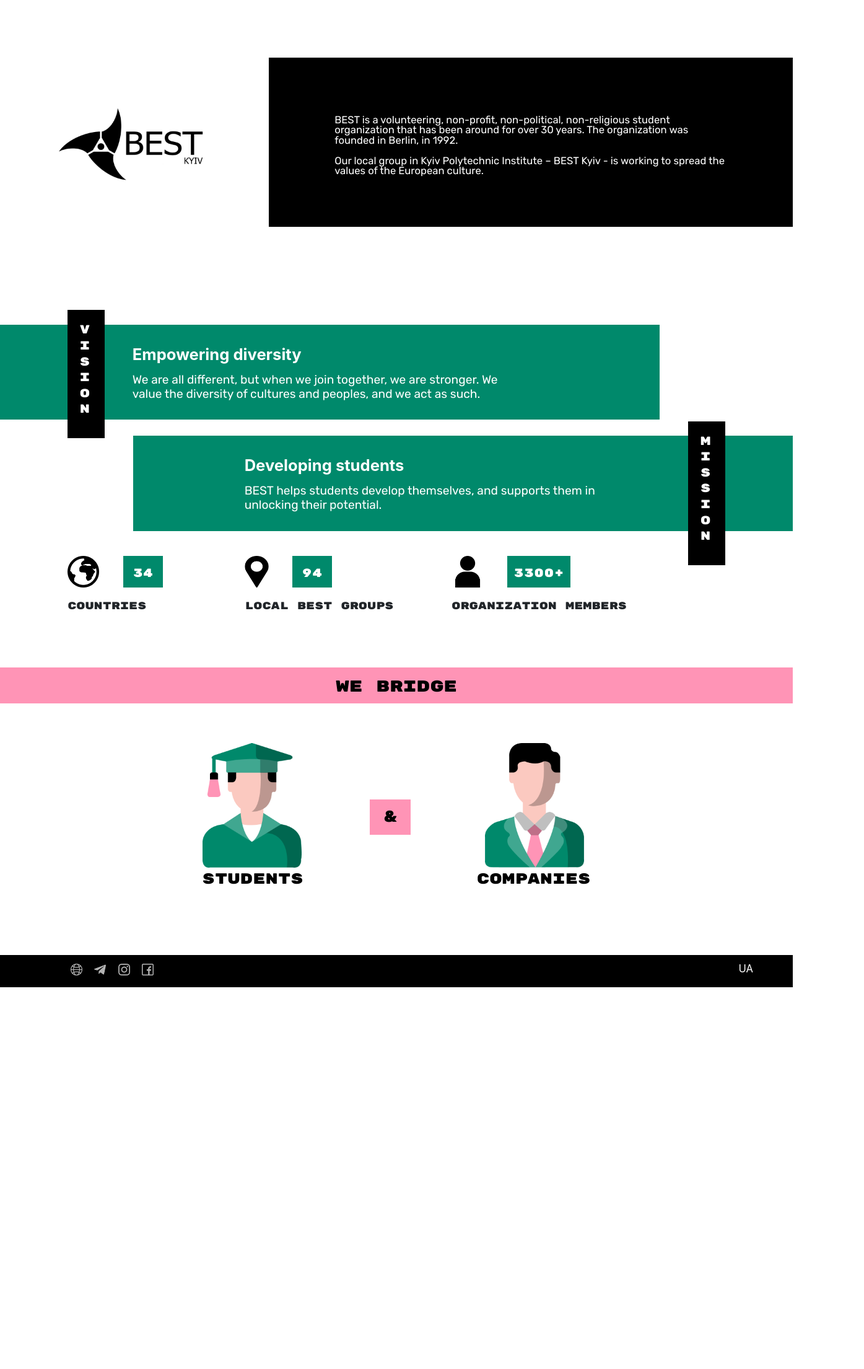
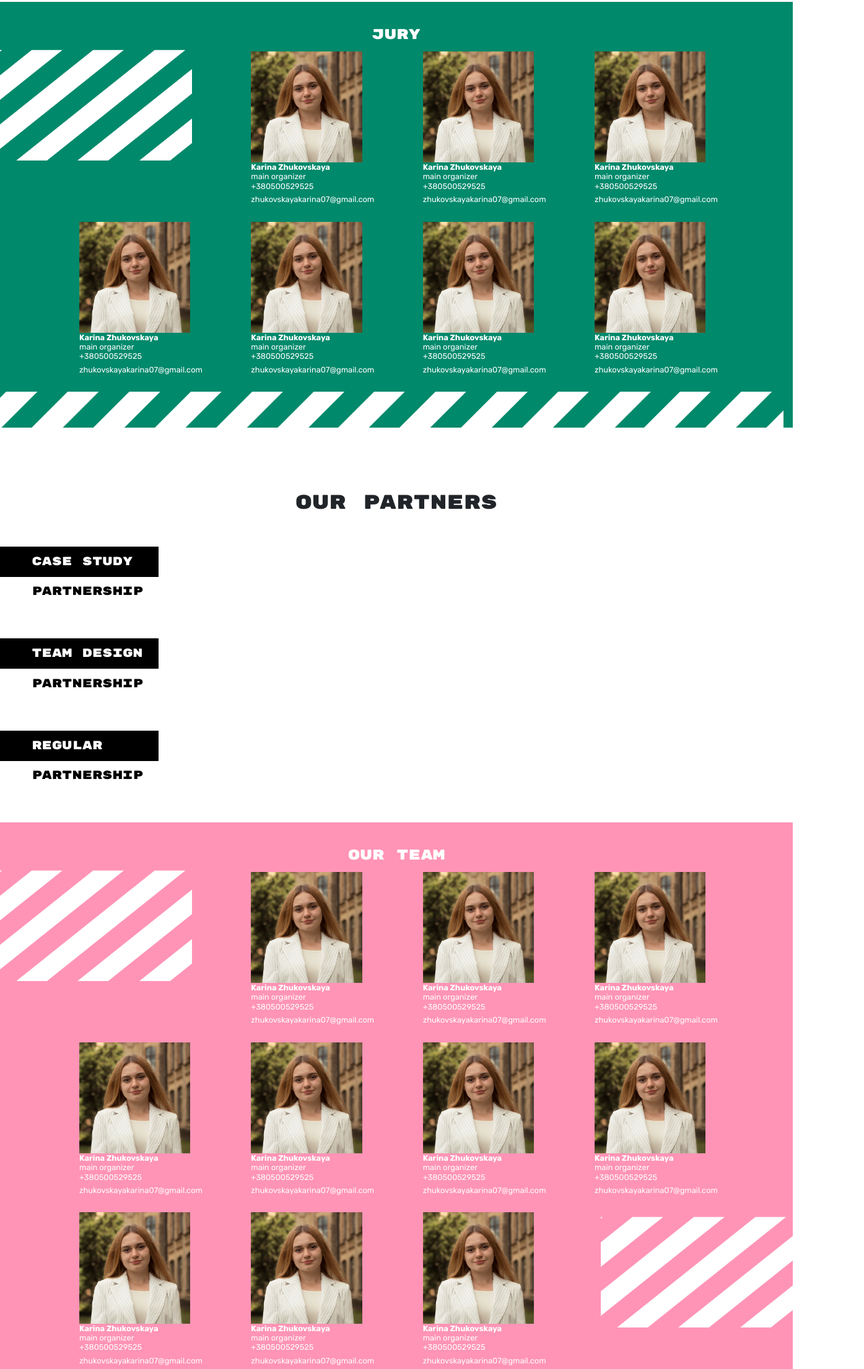
Before and after one commit to bestkyiv/ebec-2019, a plain HTML site: page index.html in a window 1280 px wide. Shown: the part 3436-5645 px from the top of the page at 62% size, 1395 px wide, since content can reach past the window. Before the commit the page ends 5029 px from the top, so only its background shows below. Drawn offline with nearby package versions, Linux system fonts and the light colour scheme.

Commit message:
v0.6 update jury - version not for deploy

```diff
--- a/css/main.css
+++ b/css/main.css
@@ -533,15 +533,10 @@ top: 1vw;
 //////////////////////////////////////////////////////////////*/
 
 
-.standart-jury {
-    margin: 0 auto;
-    display: flex;
-    flex-direction: column;
-    padding-top: 7.5%;
-    padding-bottom: 7.5%;
+.jury-container .standart-11 {
     width: 100%;
+    padding-bottom: 0;
 }
-
 .jury-container .row h1 {
     margin-top: 3vw;
     font-size: 2vw;
@@ -552,13 +547,11 @@ top: 1vw;
 .jury-container {
     background-color: #00896B;
     color: #FFFFFF;
-    height: 20vw;
 }
 
 .jury-poloski{
     height: 4.5vw;
     width: 100vw;
-    margin-top: 14vw;
     bottom: 0;
 }
 .jury-poloski img{
--- a/index.html
+++ b/index.html
@@ -258,145 +258,200 @@
 </section>
 
 <!--jury-->
-<!--<section>-->
-<!--    <div class="jury-container">-->
-<!--        <div class="container-fluid">-->
-<!--            <div class="row justify-content-center">-->
-<!--                <h1 class="rubik-mono">JURY</h1>-->
-<!--            </div>-->
-<!--            <div>-->
+<section>
+    <div class="jury-container">
+        <div class="standart-11 team position-relative">
+            <h1 class="rubik-mono our-team">JURY</h1>
+            <img class="poloski-team position-absolute poloski-team-top-left" src="img/poloski-team.png" alt="poloski top left">
 
-<!--            </div>-->
-<!--            <div class="row jury-poloski ">-->
-<!--                <img src="img/jury-poloski.png" alt="Jury poloski">-->
-<!--            </div>-->
-<!--        </div>-->
-<!--    </div>-->
-<!--</section>-->
+            <div class="photo justify position-relative">
+                <div class="item left-member hide-member">
+                    <img src="img/coreteam/karina.png" alt="Main Organizer">
+                </div>
+                <div class="item">
+                    <img src="img/coreteam/karina.png" alt="Main Organizer">
+                    <h1 class="up_marg">Karina Zhukovskaya</h1>
+                    <p>main organizer</p>
+                    <p>+380500529525</p>
+                    <a href="mailto:zhukovskayakarina07@gmail.com">zhukovskayakarina07@gmail.com</a>
+                </div>
+                <div class="item">
+                    <img src="img/coreteam/karina.png" alt="Main Organizer">
+                    <h1 class="up_marg">Karina Zhukovskaya</h1>
+                    <p>main organizer</p>
+                    <p>+380500529525</p>
+                    <a href="mailto:zhukovskayakarina07@gmail.com">zhukovskayakarina07@gmail.com</a>
+                </div>
+                <div class="item">
+                    <img class="right-member" src="img/coreteam/karina.png" alt="Main Organizer">
+                    <h1 class="up_marg">Karina Zhukovskaya</h1>
+                    <p>main organizer</p>
+                    <p>+380500529525</p>
+                    <a href="mailto:zhukovskayakarina07@gmail.com">zhukovskayakarina07@gmail.com</a>
+                </div>
+
+            </div>
+            <div class="photo justify coreteam-middle">
+                <div class="item left-member">
+                    <img src="img/coreteam/karina.png" alt="Main Organizer">
+                    <h1 class="up_marg">Karina Zhukovskaya</h1>
+                    <p>main organizer</p>
+                    <p>+380500529525</p>
+                    <a href="mailto:zhukovskayakarina07@gmail.com">zhukovskayakarina07@gmail.com</a>
+                </div>
+                <div class="item">
+                    <img src="img/coreteam/karina.png" alt="Main Organizer">
+                    <h1 class="up_marg">Karina Zhukovskaya</h1>
+                    <p>main organizer</p>
+                    <p>+380500529525</p>
+                    <a href="mailto:zhukovskayakarina07@gmail.com">zhukovskayakarina07@gmail.com</a>
+                </div>
+                <div class="item">
+                    <img src="img/coreteam/karina.png" alt="Main Organizer">
+                    <h1 class="up_marg">Karina Zhukovskaya</h1>
+                    <p>main organizer</p>
+                    <p>+380500529525</p>
+                    <a href="mailto:zhukovskayakarina07@gmail.com">zhukovskayakarina07@gmail.com</a>
+                </div>
+                <div class="item">
+                    <img class="right-member" src="img/coreteam/karina.png" alt="Main Organizer">
+                    <h1 class="up_marg">Karina Zhukovskaya</h1>
+                    <p>main organizer</p>
+                    <p>+380500529525</p>
+                    <a href="mailto:zhukovskayakarina07@gmail.com">zhukovskayakarina07@gmail.com</a>
+                </div>
+
+            </div>
+            <div class="row jury-poloski ">
+                <img src="img/jury-poloski.png" alt="Jury poloski">
+            </div>
+        </div>
+    </div>
+</section>
 
 <!--partners-->
-<!--<section>-->
-<!--    <div class="nine">-->
-<!--        <div class="row justify-content-center">-->
-<!--            <h1 class="rubik-mono our-partners">OUR PARTNERS</h1>-->
-<!--        </div>-->
-<!--        <div class="row">-->
-<!--            <div class="col-4">-->
-<!--                <p class="rubik-mono partners-black">CASE STUDY</p>-->
-<!--                <p class="rubik-mono partners-white">PARTNERSHIP</p>-->
-<!--            </div>-->
-<!--        </div>-->
-<!--        <div class="row">-->
-<!--            <div class="col-4">-->
-<!--                <p class="rubik-mono partners-black">TEAM DESIGN</p>-->
-<!--                <p class="rubik-mono partners-white">PARTNERSHIP</p>-->
-<!--            </div>-->
-<!--        </div>-->
-<!--        <div class="row">-->
-<!--            <div class="col-4">-->
-<!--                <p class="rubik-mono partners-black">REGULAR</p>-->
-<!--                <p class="rubik-mono partners-white">PARTNERSHIP</p>-->
-<!--            </div>-->
-<!--        </div>-->
-<!--    </div>-->
-<!--</section>-->
+<section>
+    <div class="nine">
+        <div class="row justify-content-center">
+            <h1 class="rubik-mono our-partners">OUR PARTNERS</h1>
+        </div>
+        <div class="row">
+            <div class="col-4">
+                <p class="rubik-mono partners-black">CASE STUDY</p>
+                <p class="rubik-mono partners-white">PARTNERSHIP</p>
+            </div>
+        </div>
+        <div class="row">
+            <div class="col-4">
+                <p class="rubik-mono partners-black">TEAM DESIGN</p>
+                <p class="rubik-mono partners-white">PARTNERSHIP</p>
+            </div>
+        </div>
+        <div class="row">
+            <div class="col-4">
+                <p class="rubik-mono partners-black">REGULAR</p>
+                <p class="rubik-mono partners-white">PARTNERSHIP</p>
+            </div>
+        </div>
+    </div>
+</section>
 
 <!--team-->
-<!--<section>-->
-<!--    <div class="eleven">-->
-<!--        <div class="standart-11 team position-relative">-->
-<!--            <h1 class="rubik-mono our-team">OUR TEAM</h1>-->
-<!--            <img class="poloski-team position-absolute poloski-team-top-left" src="img/poloski-team.png" alt="poloski top left">-->
+<section>
+    <div class="eleven">
+        <div class="standart-11 team position-relative">
+            <h1 class="rubik-mono our-team">OUR TEAM</h1>
+            <img class="poloski-team position-absolute poloski-team-top-left" src="img/poloski-team.png" alt="poloski top left">
 
-<!--            <img class=" poloski-team position-absolute poloski-team-bottom-right" src="img/poloski-team.png" alt="poloski bottom right">-->
+            <img class=" poloski-team position-absolute poloski-team-bottom-right" src="img/poloski-team.png" alt="poloski bottom right">
 
-<!--            <div class="photo justify position-relative">-->
-<!--                <div class="item left-member hide-member">-->
-<!--                    <img src="img/coreteam/karina.png" alt="Main Organizer">-->
-<!--                </div>-->
-<!--                <div class="item">-->
-<!--                    <img src="img/coreteam/karina.png" alt="Main Organizer">-->
-<!--                    <h1 class="up_marg">Karina Zhukovskaya</h1>-->
-<!--                    <p>main organizer</p>-->
-<!--                    <p>+380500529525</p>-->
-<!--                    <a href="mailto:zhukovskayakarina07@gmail.com">zhukovskayakarina07@gmail.com</a>-->
-<!--                </div>-->
-<!--                <div class="item">-->
-<!--                    <img src="img/coreteam/karina.png" alt="Main Organizer">-->
-<!--                    <h1 class="up_marg">Karina Zhukovskaya</h1>-->
-<!--                    <p>main organizer</p>-->
-<!--                    <p>+380500529525</p>-->
-<!--                    <a href="mailto:zhukovskayakarina07@gmail.com">zhukovskayakarina07@gmail.com</a>-->
-<!--                </div>-->
-<!--                <div class="item">-->
-<!--                    <img class="right-member" src="img/coreteam/karina.png" alt="Main Organizer">-->
-<!--                    <h1 class="up_marg">Karina Zhukovskaya</h1>-->
-<!--                    <p>main organizer</p>-->
-<!--                    <p>+380500529525</p>-->
-<!--                    <a href="mailto:zhukovskayakarina07@gmail.com">zhukovskayakarina07@gmail.com</a>-->
-<!--                </div>-->
+            <div class="photo justify position-relative">
+                <div class="item left-member hide-member">
+                    <img src="img/coreteam/karina.png" alt="Main Organizer">
+                </div>
+                <div class="item">
+                    <img src="img/coreteam/karina.png" alt="Main Organizer">
+                    <h1 class="up_marg">Karina Zhukovskaya</h1>
+                    <p>main organizer</p>
+                    <p>+380500529525</p>
+                    <a href="mailto:zhukovskayakarina07@gmail.com">zhukovskayakarina07@gmail.com</a>
+                </div>
+                <div class="item">
+                    <img src="img/coreteam/karina.png" alt="Main Organizer">
+                    <h1 class="up_marg">Karina Zhukovskaya</h1>
+                    <p>main organizer</p>
+                    <p>+380500529525</p>
+                    <a href="mailto:zhukovskayakarina07@gmail.com">zhukovskayakarina07@gmail.com</a>
+                </div>
+                <div class="item">
+                    <img class="right-member" src="img/coreteam/karina.png" alt="Main Organizer">
+                    <h1 class="up_marg">Karina Zhukovskaya</h1>
+                    <p>main organizer</p>
+                    <p>+380500529525</p>
+                    <a href="mailto:zhukovskayakarina07@gmail.com">zhukovskayakarina07@gmail.com</a>
+                </div>
 
-<!--            </div>-->
-<!--            <div class="photo justify coreteam-middle">-->
-<!--                <div class="item left-member">-->
-<!--                    <img src="img/coreteam/karina.png" alt="Main Organizer">-->
-<!--                    <h1 class="up_marg">Karina Zhukovskaya</h1>-->
-<!--                    <p>main organizer</p>-->
-<!--                    <p>+380500529525</p>-->
-<!--                    <a href="mailto:zhukovskayakarina07@gmail.com">zhukovskayakarina07@gmail.com</a>-->
-<!--                </div>-->
-<!--                <div class="item">-->
-<!--                    <img src="img/coreteam/karina.png" alt="Main Organizer">-->
-<!--                    <h1 class="up_marg">Karina Zhukovskaya</h1>-->
-<!--                    <p>main organizer</p>-->
-<!--                    <p>+380500529525</p>-->
-<!--                    <a href="mailto:zhukovskayakarina07@gmail.com">zhukovskayakarina07@gmail.com</a>-->
-<!--                </div>-->
-<!--                <div class="item">-->
-<!--                    <img src="img/coreteam/karina.png" alt="Main Organizer">-->
-<!--                    <h1 class="up_marg">Karina Zhukovskaya</h1>-->
-<!--                    <p>main organizer</p>-->
-<!--                    <p>+380500529525</p>-->
-<!--                    <a href="mailto:zhukovskayakarina07@gmail.com">zhukovskayakarina07@gmail.com</a>-->
-<!--                </div>-->
-<!--                <div class="item">-->
-<!--                    <img class="right-member" src="img/coreteam/karina.png" alt="Main Organizer">-->
-<!--                    <h1 class="up_marg">Karina Zhukovskaya</h1>-->
-<!--                    <p>main organizer</p>-->
-<!--                    <p>+380500529525</p>-->
-<!--                    <a href="mailto:zhukovskayakarina07@gmail.com">zhukovskayakarina07@gmail.com</a>-->
-<!--                </div>-->
+            </div>
+            <div class="photo justify coreteam-middle">
+                <div class="item left-member">
+                    <img src="img/coreteam/karina.png" alt="Main Organizer">
+                    <h1 class="up_marg">Karina Zhukovskaya</h1>
+                    <p>main organizer</p>
+                    <p>+380500529525</p>
+                    <a href="mailto:zhukovskayakarina07@gmail.com">zhukovskayakarina07@gmail.com</a>
+                </div>
+                <div class="item">
+                    <img src="img/coreteam/karina.png" alt="Main Organizer">
+                    <h1 class="up_marg">Karina Zhukovskaya</h1>
+                    <p>main organizer</p>
+                    <p>+380500529525</p>
+                    <a href="mailto:zhukovskayakarina07@gmail.com">zhukovskayakarina07@gmail.com</a>
+                </div>
+                <div class="item">
+                    <img src="img/coreteam/karina.png" alt="Main Organizer">
+                    <h1 class="up_marg">Karina Zhukovskaya</h1>
+                    <p>main organizer</p>
+                    <p>+380500529525</p>
+                    <a href="mailto:zhukovskayakarina07@gmail.com">zhukovskayakarina07@gmail.com</a>
+                </div>
+                <div class="item">
+                    <img class="right-member" src="img/coreteam/karina.png" alt="Main Organizer">
+                    <h1 class="up_marg">Karina Zhukovskaya</h1>
+                    <p>main organizer</p>
+                    <p>+380500529525</p>
+                    <a href="mailto:zhukovskayakarina07@gmail.com">zhukovskayakarina07@gmail.com</a>
+                </div>
 
-<!--            </div>-->
-<!--            <div class="photo justify">-->
-<!--                <div class="item left-member">-->
-<!--                    <img src="img/coreteam/karina.png" alt="Main Organizer">-->
-<!--                    <h1 class="up_marg">Karina Zhukovskaya</h1>-->
-<!--                    <p>main organizer</p>-->
-<!--                    <p>+380500529525</p>-->
-<!--                    <a href="mailto:zhukovskayakarina07@gmail.com">zhukovskayakarina07@gmail.com</a>-->
-<!--                </div>-->
-<!--                <div class="item">-->
-<!--                    <img src="img/coreteam/karina.png" alt="Main Organizer">-->
-<!--                    <h1 class="up_marg">Karina Zhukovskaya</h1>-->
-<!--                    <p>main organizer</p>-->
-<!--                    <p>+380500529525</p>-->
-<!--                    <a href="mailto:zhukovskayakarina07@gmail.com">zhukovskayakarina07@gmail.com</a>-->
-<!--                </div>-->
-<!--                <div class="item">-->
-<!--                    <img src="img/coreteam/karina.png" alt="Main Organizer">-->
-<!--                    <h1 class="up_marg">Karina Zhukovskaya</h1>-->
-<!--                    <p>main organizer</p>-->
-<!--                    <p>+380500529525</p>-->
-<!--                    <a href="mailto:zhukovskayakarina07@gmail.com">zhukovskayakarina07@gmail.com</a>-->
-<!--                </div>-->
-<!--                <div class="item  hide-member">-->
-<!--                    <img class="right-member" src="img/coreteam/karina.png" alt="Main Organizer">-->
-<!--                </div>-->
-<!--            </div>-->
-<!--        </div>-->
-<!--    </div>-->
-<!--</section>-->
+            </div>
+            <div class="photo justify">
+                <div class="item left-member">
+                    <img src="img/coreteam/karina.png" alt="Main Organizer">
+                    <h1 class="up_marg">Karina Zhukovskaya</h1>
+                    <p>main organizer</p>
+                    <p>+380500529525</p>
+                    <a href="mailto:zhukovskayakarina07@gmail.com">zhukovskayakarina07@gmail.com</a>
+                </div>
+                <div class="item">
+                    <img src="img/coreteam/karina.png" alt="Main Organizer">
+                    <h1 class="up_marg">Karina Zhukovskaya</h1>
+                    <p>main organizer</p>
+                    <p>+380500529525</p>
+                    <a href="mailto:zhukovskayakarina07@gmail.com">zhukovskayakarina07@gmail.com</a>
+                </div>
+                <div class="item">
+                    <img src="img/coreteam/karina.png" alt="Main Organizer">
+                    <h1 class="up_marg">Karina Zhukovskaya</h1>
+                    <p>main organizer</p>
+                    <p>+380500529525</p>
+                    <a href="mailto:zhukovskayakarina07@gmail.com">zhukovskayakarina07@gmail.com</a>
+                </div>
+                <div class="item  hide-member">
+                    <img class="right-member" src="img/coreteam/karina.png" alt="Main Organizer">
+                </div>
+            </div>
+        </div>
+    </div>
+</section>
 
 <!--about best-->
 
```
Also changed, not shown: UA.html (+188 -133 lines).
